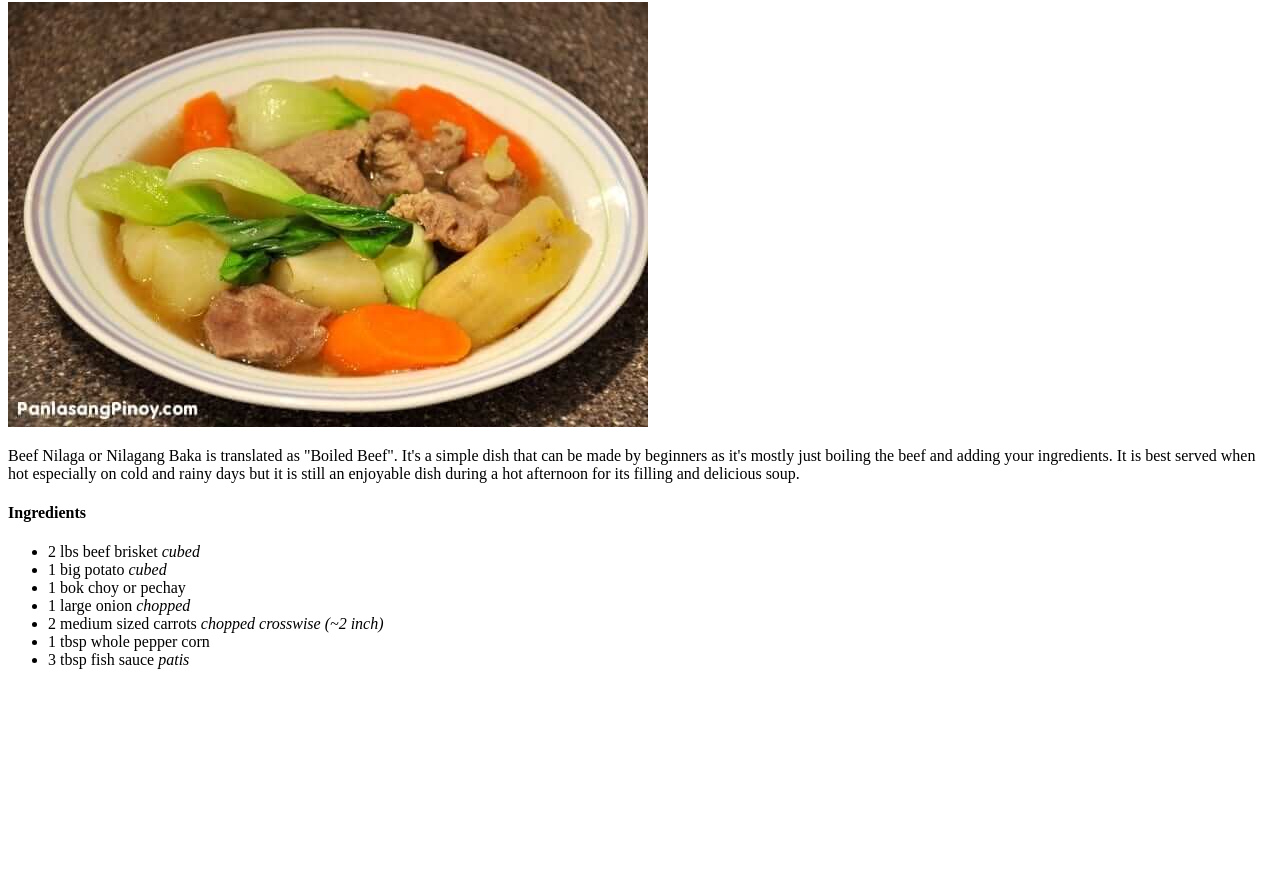
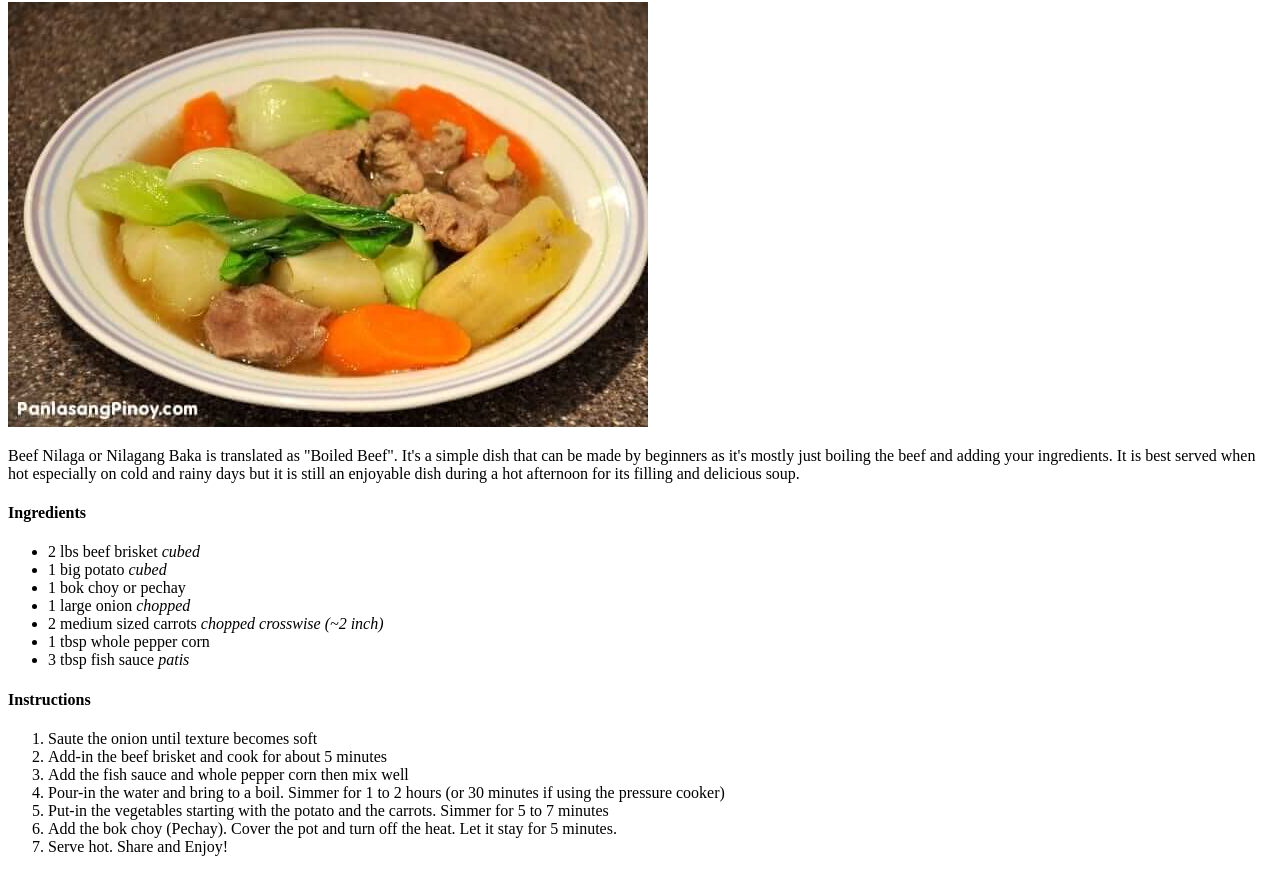
Before and after one commit to cheepsahoi/odin-recipes, a plain HTML site: page recipes/beefnilaga.html in a window 1280 px wide. Shown: the part 78-950 px from the top of the page. Before the commit the page ends 800 px from the top, so only its background shows below. Drawn offline with Linux system fonts and the light colour scheme.

Commit message:
Add Instructions to Beef Nilaga

```diff
--- a/recipes/beefnilaga.html
+++ b/recipes/beefnilaga.html
@@ -27,6 +27,19 @@
         <li>1 tbsp whole pepper corn</li>
         <li>3 tbsp fish sauce <em>patis</em></li>
     </ul>
+    <h4>Instructions</h4>
+    <ol>
+        <li>Saute the onion until texture becomes soft</li>
+        <li>Add-in the beef brisket and cook for about 5 minutes</li>
+        <li>Add the fish sauce and whole pepper corn then mix well</li>
+        <li>Pour-in the water and bring to a boil. Simmer for 1 to 2
+            hours (or 30 minutes if using the pressure cooker)</li>
+        <li>Put-in the vegetables starting with the potato and the
+            carrots. Simmer for 5 to 7 minutes</li>
+        <li>Add the bok choy (Pechay). Cover the pot and turn off
+            the heat. Let it stay for 5 minutes.</li>
+        <li>Serve hot. Share and Enjoy!</li>
+    </ol>
 </body>
 
 
```
